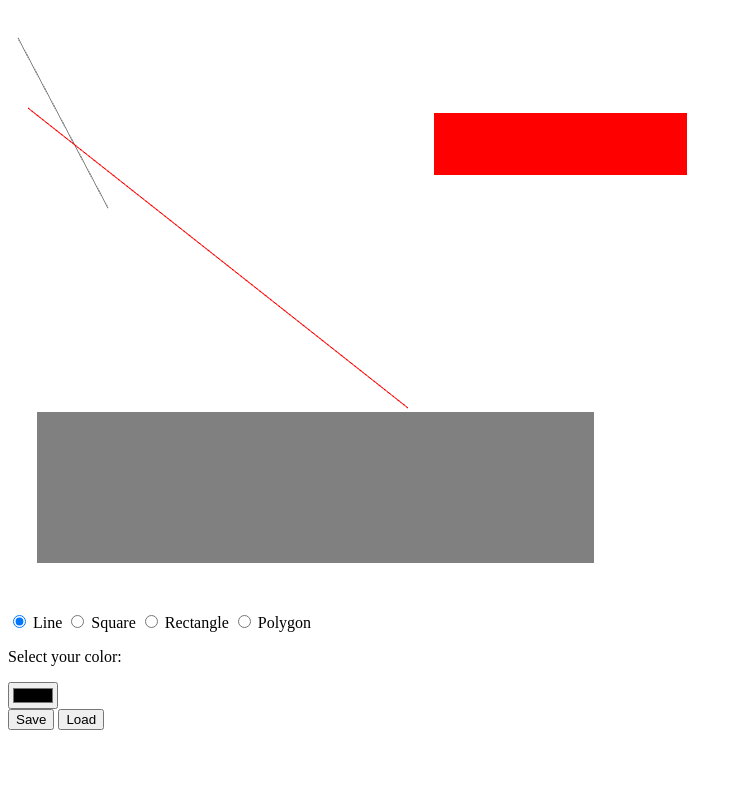
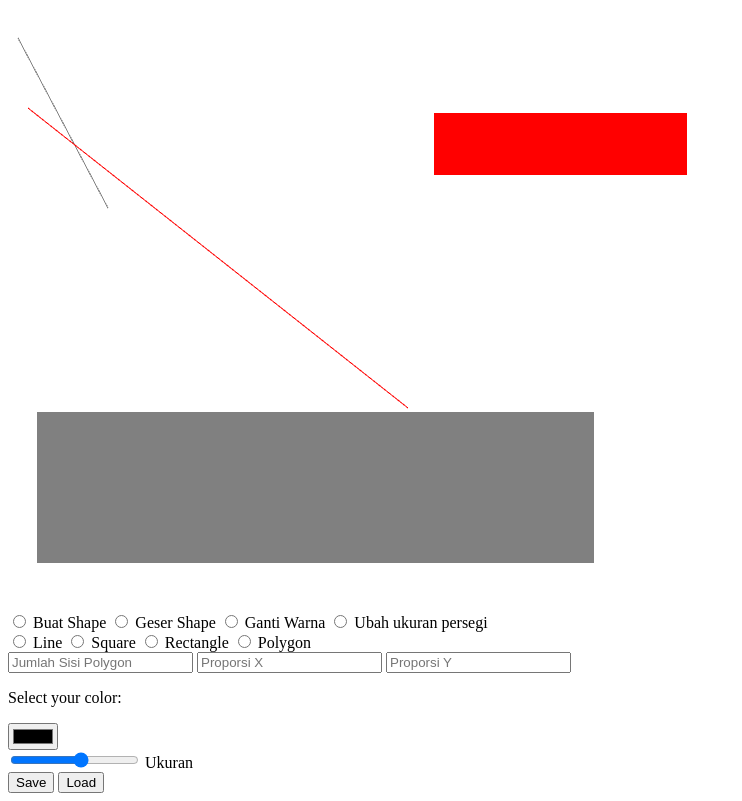
Before and after one commit to raihanastrada/grafkom-2dWeb-CAD, a plain HTML site: page index.html in a window 1280 px wide. Shown: the whole page, without its empty margins (0-742 px from the left). Drawn offline with Linux system fonts and the light colour scheme.

Commit message:
Add FE logic

```diff
--- a/index.html
+++ b/index.html
@@ -10,23 +10,49 @@
     <div class="gl-canvas">
         <canvas id="my-canvas" width="800" height="600"></canvas>
     </div>
+    <div class="menu-option">
+        <input type="radio" name="option" id="create" value="create">
+        <label for="create"> Buat Shape</label>
+        <input type="radio" name="option" id="move" value="move">
+        <label for="move"> Geser Shape</label>
+        <input type="radio" name="option" id="changeColor" value="changeColor">
+        <label for="changeColor"> Ganti Warna</label>
+        <input type="radio" name="option" id="changeSize" value="changeSize">
+        <label for="changeSize"> Ubah ukuran persegi</label>
 
+    </div>
     <div class="menu">
         <div class="menu-shape">
-            <input type="radio" name="shape" id="line" value="Line" checked> Line
-            <input type="radio" name="shape" id="square" value="Square"> Square
-            <input type="radio" name="shape" id="rectangle" value="Rectangle"> Rectangle
-            <input type="radio" name="shape" id="polygon" value="Polygon"> Polygon
+            <input type="radio" name="shape" id="line" value="line" >
+            <label for="line">Line</label>
+            <input type="radio" name="shape" id="square" value="square">
+            <label for="square">Square</label>
+            <input type="radio" name="shape" id="rectangle" value="rectangle">
+            <label for="rectangle">Rectangle</label>
+            <input type="radio" name="shape" id="polygon" value="polygon">
+            <label for="polygon">Polygon</label>
+        </div>
+        <div>
+            <input type="number" name="shape" id="polygonSisi" placeholder="Jumlah Sisi Polygon">
+            <input type="number" name="shape" id="proporsiXRectangle" placeholder="Proporsi X">
+            <input type="number" name="shape" id="proporsiYRectangle" placeholder="Proporsi Y">
         </div>
         <div class="menu-color">
             <p>Select your color: </p>
             <input type="color" id="color" id="color" value="#000000">
+        </div>
+
+        <div class="menu-size">
+            <input id="widthSlide" type="range" min="1" max="10" step="1">
+            <label for="widthSlide">Ukuran</label>
+
         </div>
         <div class="menu-saveload">
             <button id="save" onclick="saveFile()">Save</button>
             <button id="load" onclick="loadFile()">Load</button>
         </div>
     </div>
+    <script src="utils.js"></script>
     <script src="shader.js"></script>
     <script src="line.js"></script>
     <script src="rectangle.js"></script>
```
